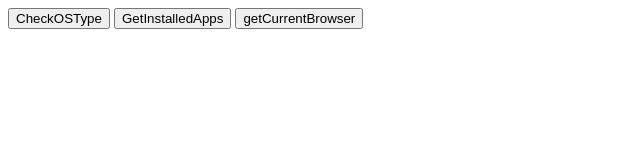
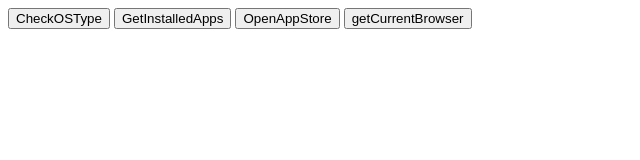
Before and after one commit to prahadeeshwaran-a/deeplinktest, a plain HTML site: page index.html in a window 1280 px wide. Shown: the whole page, without its empty margins (0-640 px from the left). Drawn offline with Linux system fonts and the light colour scheme.

Commit message:
test app store launch

```diff
--- a/index.html
+++ b/index.html
@@ -15,6 +15,7 @@
       value="GetInstalledApps"
     />
 
+    <input type="button" onclick="openAppStore()" value="OpenAppStore"/>
     <input type="button" onclick="getCurrentBrowser()" value="getCurrentBrowser" />
     <div id="OsTypePlaceHolder"></div>
     <script>
@@ -23,6 +24,10 @@
         let temp = navigator.getInstalledRelatedApps();
 
         temp.then((x) => console.log(x));
+      }
+
+      function openAppStore(){
+        window.location.href = "https://itunes.apple.com/us/app/iphr-app/id1553442906"
       }
 
       function getCurrentBrowser() {
```
